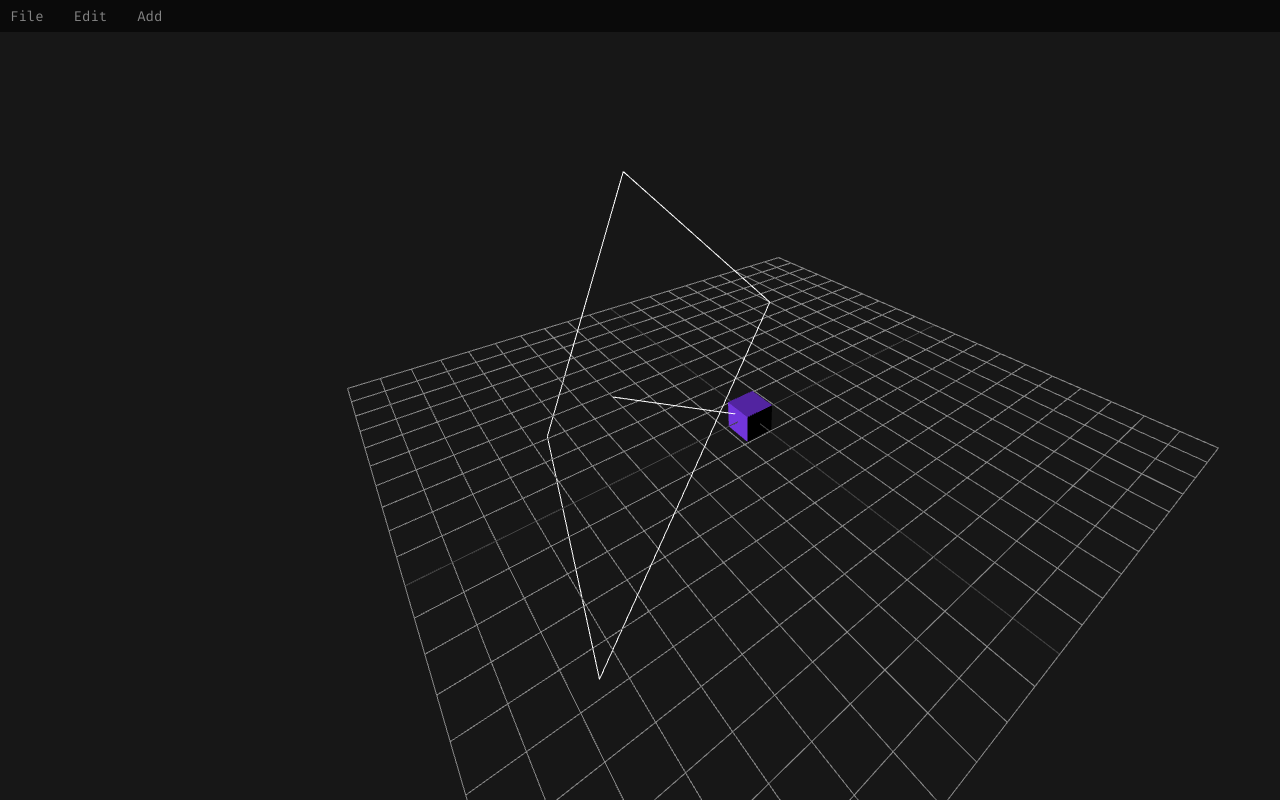
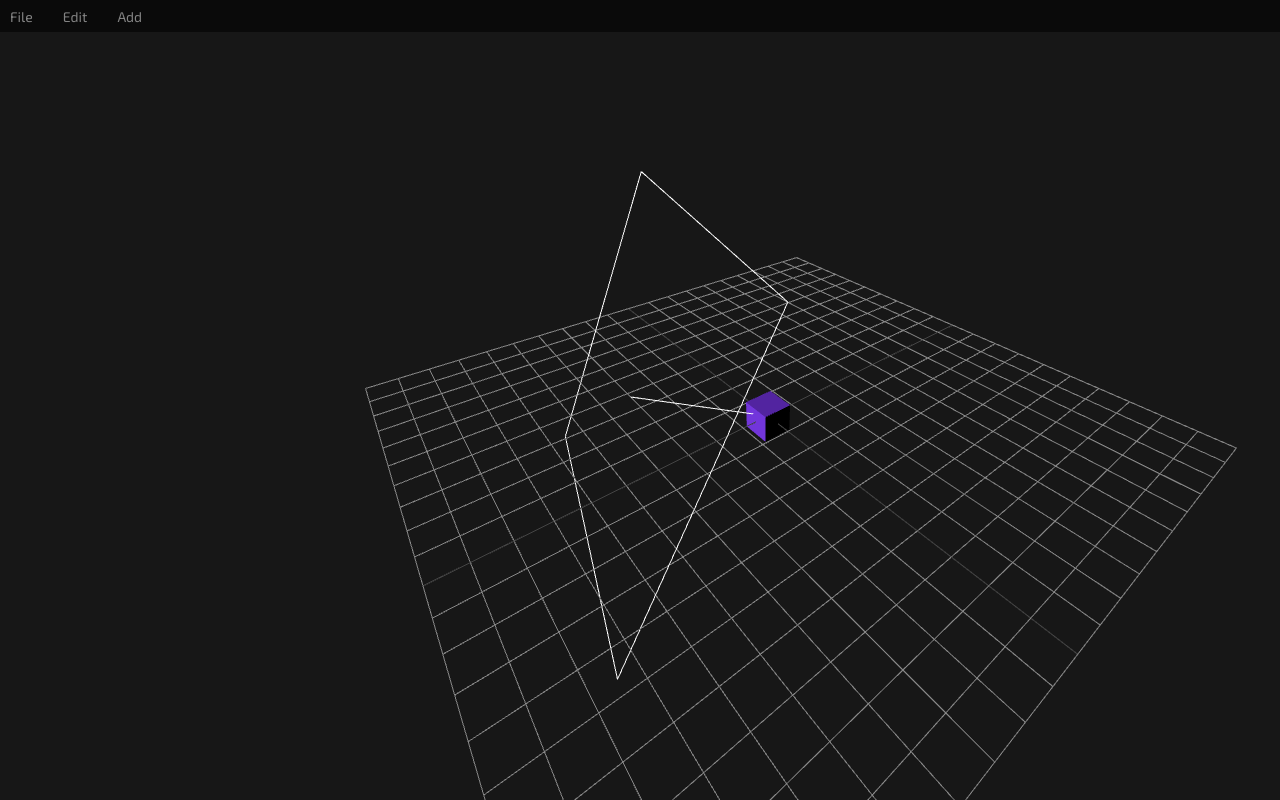
Before and after one commit to Mshra/OpenCAD, a website built with Vite: page index.html in a window 1280 px wide. Shown: the top 800 px of the page. Built offline with nearby package versions, Linux system fonts and the light colour scheme; animation ran at ten frames a second.

Commit message:
changed font

```diff
--- a/src/style.css
+++ b/src/style.css
@@ -1,14 +1,10 @@
-@import url("https://fonts.googleapis.com/css2?family=Fira+Code:wght@300..700&display=swap");
+@import url("https://fonts.googleapis.com/css2?family=Exo+2:ital,wght@0,100..900;1,100..900&family=Teko:wght@300..700&display=swap");
 
 html,
 body {
     margin: 0;
     padding: 0;
     font-size: 16px;
-    font-family: "Fira Code", monospace;
-    font-optical-sizing: auto;
-    font-weight: <weight>;
-    font-style: normal;
 }
 
 body {
@@ -17,6 +13,10 @@ body {
     overflow: hidden;
     display: grid;
     grid-template-rows: auto 1fr;
+    font-family: "Exo 2", sans-serif;
+    font-optical-sizing: auto;
+    font-weight: <weight>;
+    font-style: normal;
 }
 
 #menubar {
@@ -38,15 +38,12 @@ body {
 #main-window {
     height: 100%;
     display: grid;
-    grid-template-columns: auto 10px 1fr;
+    grid-template-columns: auto 0.2% 1fr;
 }
 
 #c {
     display: block;
-    top: 32px;
     height: calc(100vh - 32px);
-    width: 1500px;
-    max-width: 1700px;
 }
 
 #resizer {
@@ -64,6 +61,7 @@ body {
     color: white;
     margin: 2px;
 }
+
 #items > li:nth-child(even) {
     background-color: black;
 }
```
